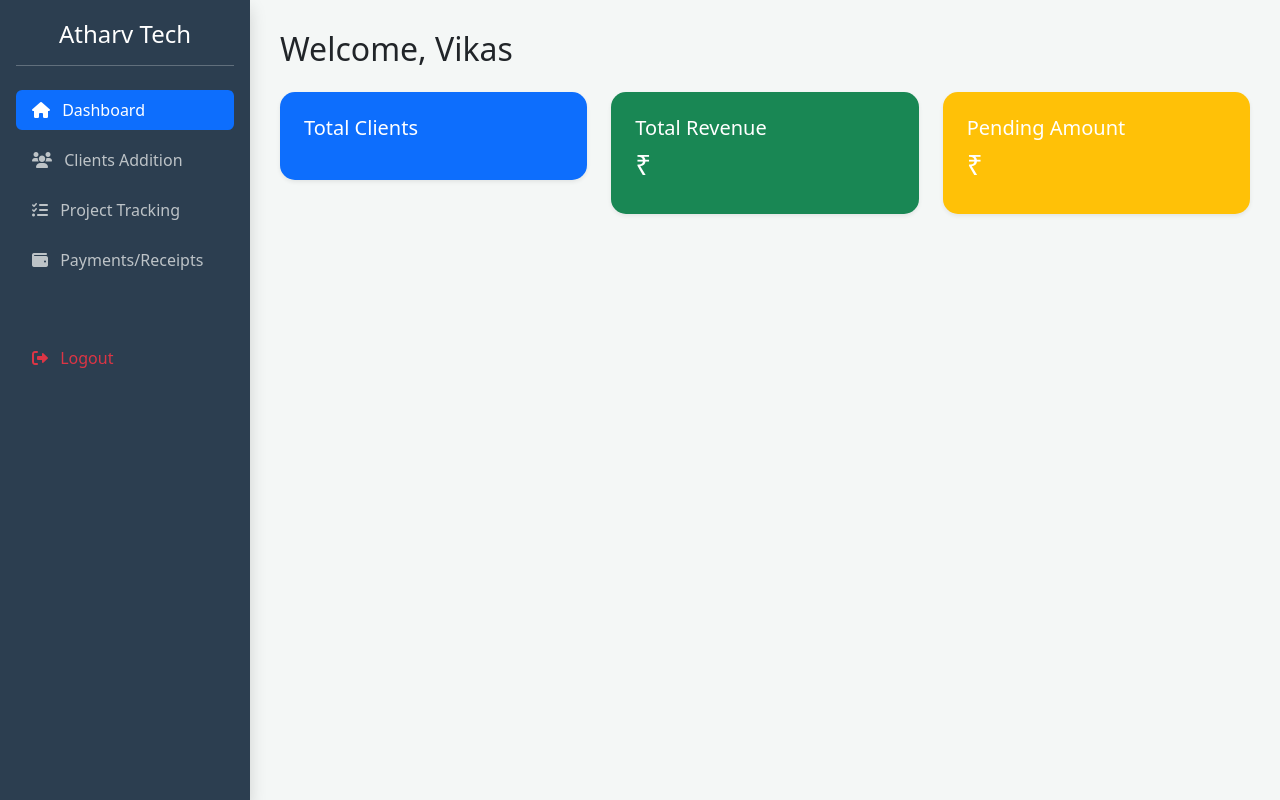
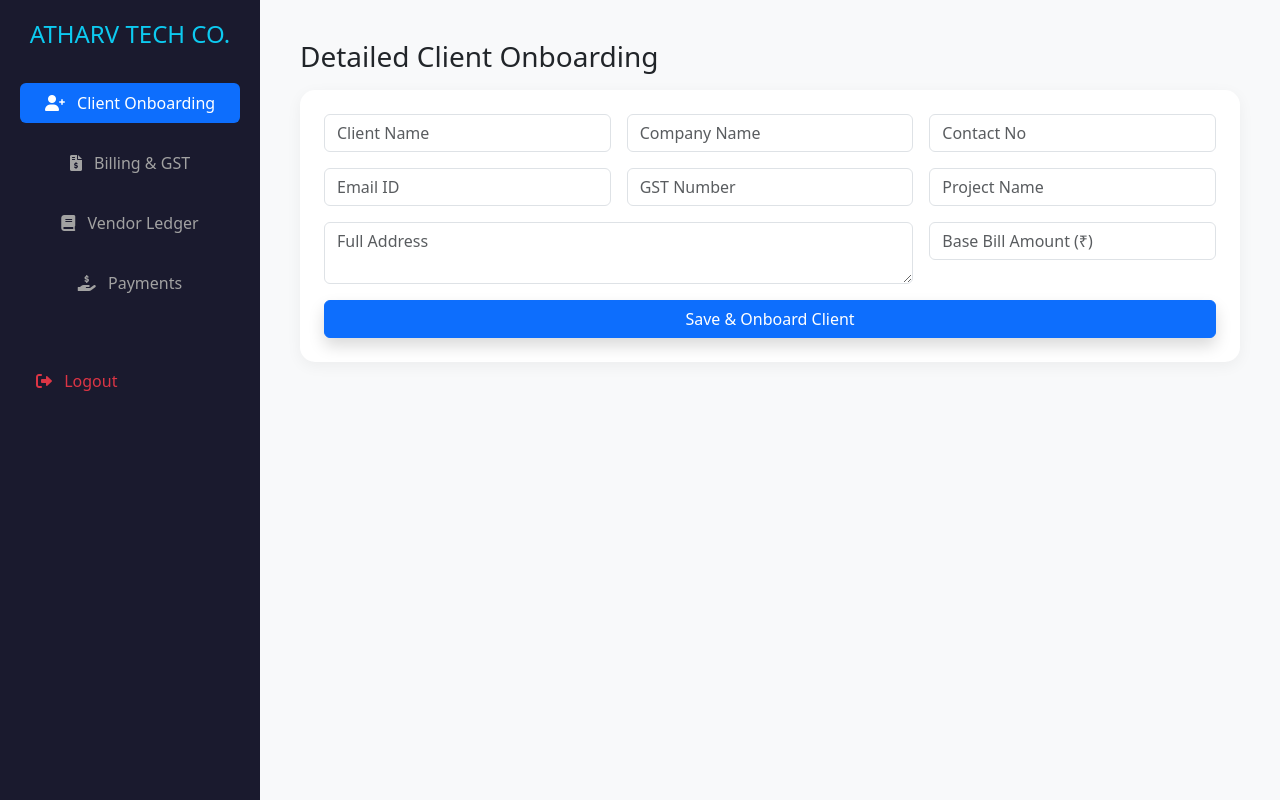
Before and after one commit to careatc1-pixel/Atharv_ERP, a Flask app: page /admin in a window 1280 px wide. Run offline with Flask 3, Linux system fonts and the light colour scheme; the visitor is signed in with stand-in values (Sample User, id 1).

Commit message:
Update admin.html

```diff
--- a/templates/admin.html
+++ b/templates/admin.html
@@ -1,82 +1,60 @@
 <!DOCTYPE html>
 <html lang="en">
 <head>
-    <meta charset="UTF-8">
-    <title>Admin Panel | Atharv Tech Co.</title>
+    <title>Atharv ERP Pro</title>
     <link rel="stylesheet" href="https://cdn.jsdelivr.net/npm/bootstrap@5.3.0/dist/css/bootstrap.min.css">
     <link rel="stylesheet" href="https://cdnjs.cloudflare.com/ajax/libs/font-awesome/6.0.0/css/all.min.css">
     <style>
-        :root { --sidebar-width: 250px; --primary-color: #2c3e50; }
-        body { background: #f4f7f6; }
-        .sidebar { width: var(--sidebar-width); height: 100vh; position: fixed; background: var(--primary-color); color: white; padding-top: 20px; }
-        .main-content { margin-left: var(--sidebar-width); padding: 30px; }
-        .nav-link { color: #bdc3c7; transition: 0.3s; margin-bottom: 10px; }
-        .nav-link:hover, .nav-link.active { color: white; background: rgba(255,255,255,0.1); }
-        .stat-card { border: none; border-radius: 15px; transition: 0.3s; }
-        .stat-card:hover { transform: translateY(-5px); }
+        .sidebar { width: 260px; height: 100vh; position: fixed; background: #1a1a2e; color: white; padding: 20px; }
+        .content { margin-left: 260px; padding: 40px; background: #f8f9fa; min-height: 100vh; }
+        .nav-link { color: #a2a2a2; margin: 10px 0; border-radius: 8px; }
+        .nav-link.active { background: #0f3460; color: white; }
+        .card { border: none; border-radius: 15px; box-shadow: 0 4px 15px rgba(0,0,0,0.05); }
     </style>
 </head>
 <body>
-
-    <div class="sidebar shadow">
-        <div class="text-center mb-4">
-            <h4>Atharv Tech</h4>
-            <hr class="bg-light mx-3">
+    <div class="sidebar">
+        <h4 class="text-center mb-4 text-info">ATHARV TECH CO.</h4>
+        <div class="nav flex-column nav-pills" id="v-pills-tab" role="tablist">
+            <button class="nav-link active" data-bs-toggle="pill" data-bs-target="#tab1"><i class="fas fa-user-plus me-2"></i> Client Onboarding</button>
+            <button class="nav-link" data-bs-toggle="pill" data-bs-target="#tab2"><i class="fas fa-file-invoice-dollar me-2"></i> Billing & GST</button>
+            <button class="nav-link" data-bs-toggle="pill" data-bs-target="#tab3"><i class="fas fa-book me-2"></i> Vendor Ledger</button>
+            <button class="nav-link" data-bs-toggle="pill" data-bs-target="#tab4"><i class="fas fa-hand-holding-usd me-2"></i> Payments</button>
+            <a href="/logout" class="nav-link text-danger mt-5"><i class="fas fa-sign-out-alt me-2"></i> Logout</a>
         </div>
-        <ul class="nav nav-pills flex-column px-3" id="adminTabs" role="tablist">
-            <li class="nav-item"><button class="nav-link active w-100 text-start" data-bs-toggle="pill" data-bs-target="#dashboard"><i class="fas fa-home me-2"></i> Dashboard</button></li>
-            <li class="nav-item"><button class="nav-link w-100 text-start" data-bs-toggle="pill" data-bs-target="#clients"><i class="fas fa-users me-2"></i> Clients Addition</button></li>
-            <li class="nav-item"><button class="nav-link w-100 text-start" data-bs-toggle="pill" data-bs-target="#billing"><i class="fas fa-tasks me-2"></i> Project Tracking</button></li>
-            <li class="nav-item"><button class="nav-link w-100 text-start" data-bs-toggle="pill" data-bs-target="#payments"><i class="fas fa-wallet me-2"></i> Payments/Receipts</button></li>
-            <li class="nav-item mt-5"><a href="/logout" class="nav-link text-danger w-100 text-start"><i class="fas fa-sign-out-alt me-2"></i> Logout</a></li>
-        </ul>
     </div>
 
-    <div class="main-content">
-        <div class="tab-content" id="pills-tabContent">
-
-            <div class="tab-pane fade show active" id="dashboard">
-                <h2 class="mb-4">Welcome, Vikas</h2>
-                <div class="row">
-                    <div class="col-md-4"><div class="card stat-card bg-primary text-white p-4 shadow-sm"><h5>Total Clients</h5><h3>{{ t_c }}</h3></div></div>
-                    <div class="col-md-4"><div class="card stat-card bg-success text-white p-4 shadow-sm"><h5>Total Revenue</h5><h3>₹{{ t_r }}</h3></div></div>
-                    <div class="col-md-4"><div class="card stat-card bg-warning text-white p-4 shadow-sm"><h5>Pending Amount</h5><h3>₹{{ p_p }}</h3></div></div>
-                </div>
-            </div>
-
-            <div class="tab-pane fade" id="clients">
-                <h3>Add New Clients</h3>
-                <div class="card p-4 shadow-sm border-0 mt-3">
-                    <form action="/add-single" method="POST" class="row g-3">
-                        <div class="col-md-6"><label>Client Name</label><input type="text" name="name" class="form-control" required></div>
-                        <div class="col-md-6"><label>Email</label><input type="email" name="email" class="form-control" required></div>
-                        <div class="col-md-6"><label>Project Name</label><input type="text" name="project" class="form-control"></div>
-                        <div class="col-md-6"><label>Total Bill (₹)</label><input type="number" name="bill" class="form-control"></div>
-                        <div class="col-12 text-end"><button type="submit" class="btn btn-primary px-5">Onboard Client</button></div>
+    <div class="content">
+        <div class="tab-content">
+            <div class="tab-pane fade show active" id="tab1">
+                <h3>Detailed Client Onboarding</h3>
+                <div class="card p-4 mt-3">
+                    <form action="/add-client" method="POST" class="row g-3">
+                        <div class="col-md-4"><input type="text" name="name" class="form-control" placeholder="Client Name" required></div>
+                        <div class="col-md-4"><input type="text" name="company" class="form-control" placeholder="Company Name"></div>
+                        <div class="col-md-4"><input type="text" name="contact" class="form-control" placeholder="Contact No"></div>
+                        <div class="col-md-4"><input type="email" name="email" class="form-control" placeholder="Email ID"></div>
+                        <div class="col-md-4"><input type="text" name="gst" class="form-control" placeholder="GST Number"></div>
+                        <div class="col-md-4"><input type="text" name="project" class="form-control" placeholder="Project Name"></div>
+                        <div class="col-md-8"><textarea name="address" class="form-control" placeholder="Full Address"></textarea></div>
+                        <div class="col-md-4"><input type="number" name="bill" class="form-control" placeholder="Base Bill Amount (₹)"></div>
+                        <div class="col-12"><button class="btn btn-primary w-100 shadow">Save & Onboard Client</button></div>
                     </form>
                 </div>
             </div>
 
-            <div class="tab-pane fade" id="billing">
-                <h3>Project Progress Management</h3>
-                <div class="card shadow-sm border-0 mt-3 table-responsive">
-                    <table class="table table-hover align-middle mb-0">
-                        <thead class="table-light"><tr><th>Client</th><th>Project</th><th>Progress Bar</th><th>Update %</th></tr></thead>
+            <div class="tab-pane fade" id="tab2">
+                <h3>Billing & GST Invoices</h3>
+                <div class="card mt-3 table-responsive">
+                    <table class="table table-hover align-middle">
+                        <thead class="table-light"><tr><th>Company</th><th>Base Amt</th><th>GST (18%)</th><th>Action</th></tr></thead>
                         <tbody>
                             {% for client in clients %}
                             <tr>
-                                <td>{{ client.name }}</td>
-                                <td>{{ client.project_name }}</td>
-                                <td width="300">
-                                    <div class="progress" style="height: 10px;"><div class="progress-bar bg-info" style="width: {{client.progress}}%"></div></div>
-                                    <small>{{client.progress}}% Done</small>
-                                </td>
-                                <td>
-                                    <form action="/update-progress/{{client.id}}" method="POST" class="d-flex">
-                                        <input type="number" name="progress" class="form-control form-control-sm me-2" value="{{client.progress}}" style="width: 70px;">
-                                        <button class="btn btn-sm btn-outline-primary">Save</button>
-                                    </form>
-                                </td>
+                                <td><strong>{{ client.company_name }}</strong><br><small>{{ client.name }}</small></td>
+                                <td>₹{{ client.total_bill }}</td>
+                                <td>₹{{ client.total_bill * 0.18 }}</td>
+                                <td><a href="/download-invoice/{{client.id}}" class="btn btn-sm btn-outline-danger"><i class="fas fa-file-pdf"></i> Download Invoice</a></td>
                             </tr>
                             {% endfor %}
                         </tbody>
@@ -84,34 +62,27 @@
                 </div>
             </div>
 
-            <div class="tab-pane fade" id="payments">
-                <h3>Payments & Receivables</h3>
-                <div class="card shadow-sm border-0 mt-3 table-responsive">
-                    <table class="table align-middle mb-0">
-                        <thead class="table-dark"><tr><th>Client</th><th>Total Bill</th><th>Amount Paid</th><th>Due Amount</th><th>Update Payment</th></tr></thead>
+            <div class="tab-pane fade" id="tab3">
+                <h3>Client Ledger (Statements)</h3>
+                <div class="card mt-3 p-3">
+                    <table class="table table-bordered">
+                        <thead class="table-dark"><tr><th>Date</th><th>Client/Vendor</th><th>Total Bill (incl. GST)</th><th>Paid</th><th>Balance</th></tr></thead>
                         <tbody>
                             {% for client in clients %}
                             <tr>
-                                <td>{{ client.name }}</td>
-                                <td>₹{{ client.total_bill }}</td>
+                                <td>{{ now.strftime('%b %Y') }}</td>
+                                <td>{{ client.company_name }}</td>
+                                <td>₹{{ client.total_bill * 1.18 }}</td>
                                 <td class="text-success">₹{{ client.paid_amount }}</td>
-                                <td class="text-danger">₹{{ client.total_bill - client.paid_amount }}</td>
-                                <td>
-                                    <form action="/update-payment/{{client.id}}" method="POST" class="d-flex">
-                                        <input type="number" name="paid" class="form-control form-control-sm me-2" value="{{client.paid_amount}}" style="width: 100px;">
-                                        <button class="btn btn-sm btn-success">Record Pay</button>
-                                    </form>
-                                </td>
+                                <td class="text-danger font-weight-bold">₹{{ (client.total_bill * 1.18) - client.paid_amount }}</td>
                             </tr>
                             {% endfor %}
                         </tbody>
                     </table>
                 </div>
             </div>
-
         </div>
     </div>
-
     <script src="https://cdn.jsdelivr.net/npm/bootstrap@5.3.0/dist/js/bootstrap.bundle.min.js"></script>
 </body>
 </html>
```
